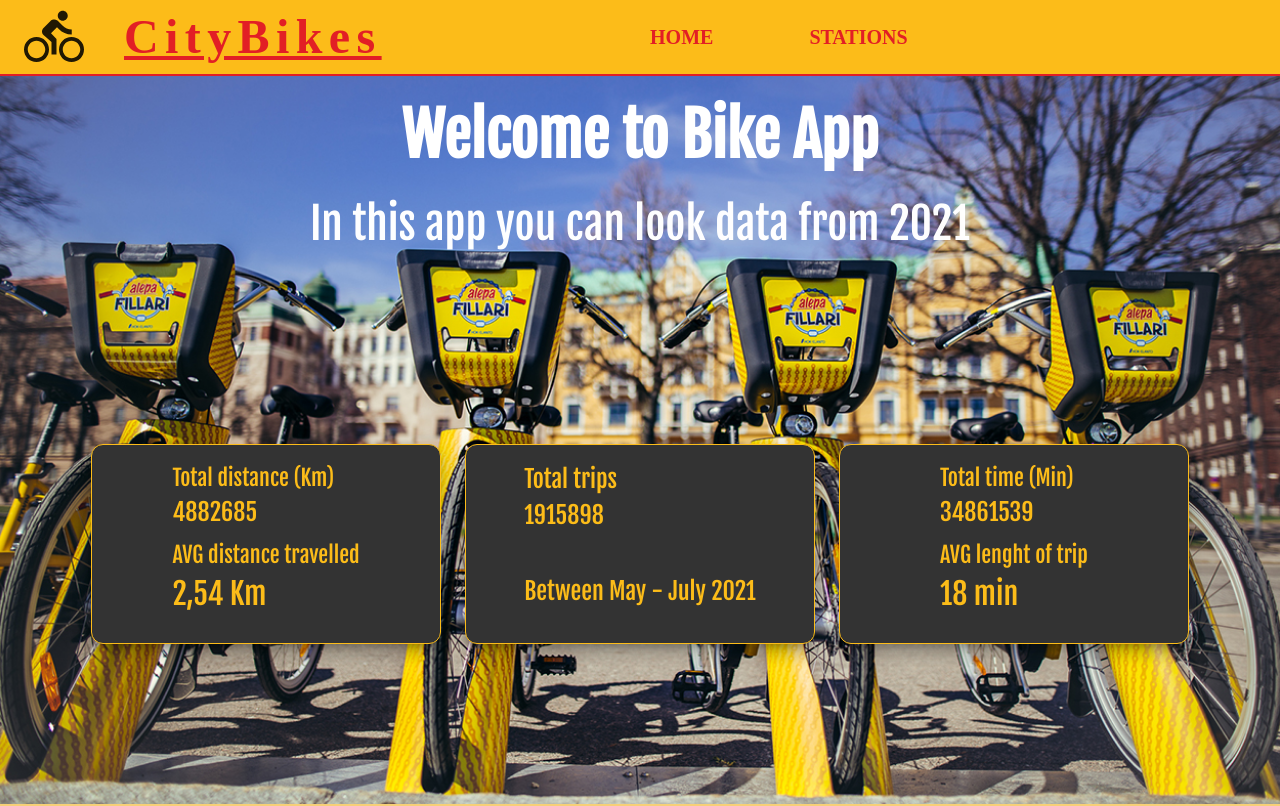
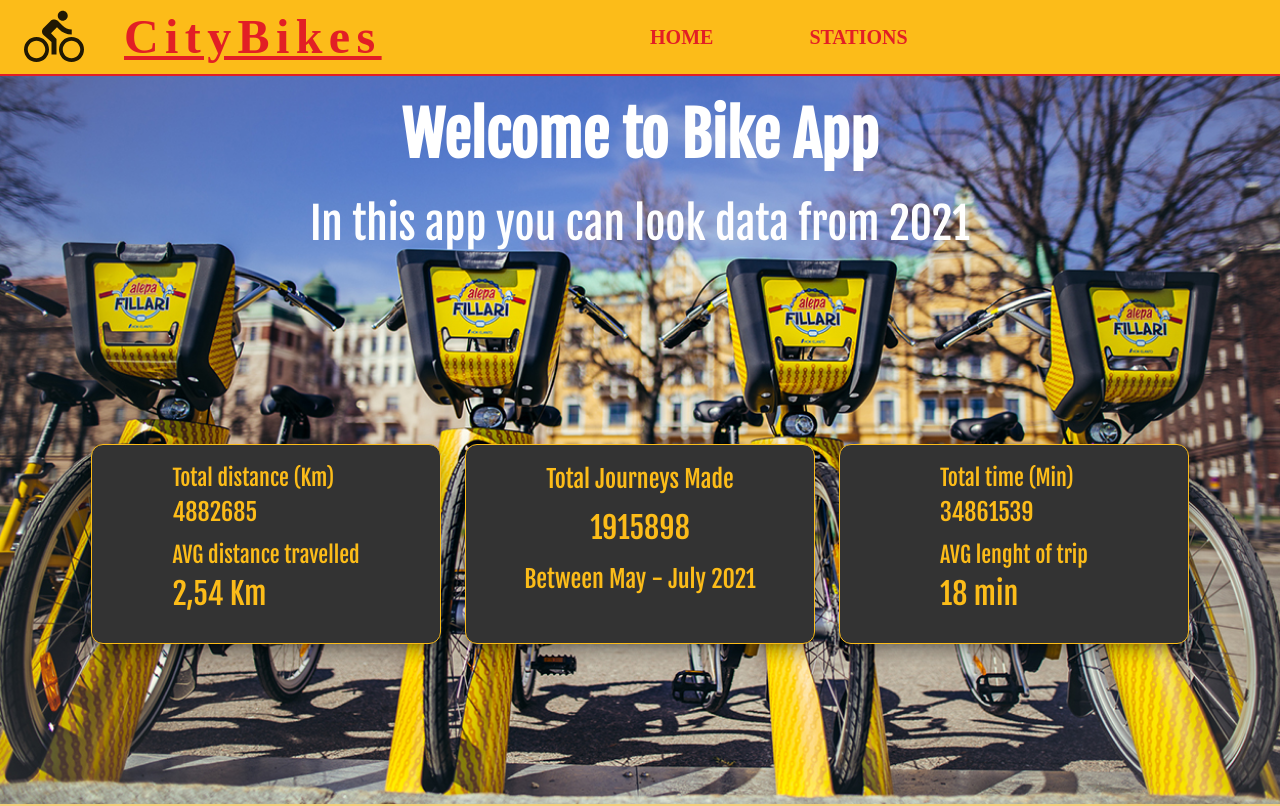
Before and after one commit to MomoYlinen/Bikeappts, a Next.js app in the folder frontend/: page / in a window 1280 px wide. Shown: the top 806 px of the page. Built offline with nearby package versions, Linux system fonts and the light colour scheme; no server answers; a web font is replaced by a local one.

Commit message:
More changes made to infocard

```diff
--- a/frontend/components/home/TotalTripsCard.tsx
+++ b/frontend/components/home/TotalTripsCard.tsx
@@ -38,16 +38,18 @@ export default function OutlinedCard() {
             sx={{
               fontSize: { xs: 16, sm: 12, md: 20, lg: 24 },
               fontWeight: 500,
+              textAlign: "center",
             }}
             color="primary"
+            gutterBottom
           >
-            Total trips
+            Total Journeys Made
           </Typography>
           <Typography
             sx={{
-              fontSize: { xs: 16, sm: 12, md: 20, lg: 24 },
+              fontSize: { xs: 16, sm: 14, md: 22, lg: 30 },
               fontWeight: 300,
-              mb: 5,
+              textAlign: "center",
             }}
             component="div"
             gutterBottom
@@ -66,7 +68,7 @@ export default function OutlinedCard() {
             </motion.div>
           </Typography>
           <Typography
-            sx={{ fontSize: { xs: 16, sm: 12, md: 24 } }}
+            sx={{ fontSize: { xs: 16, sm: 12, md: 24 }, textAlign: "center" }}
             color="primary"
           >
             Between May - July 2021
```
